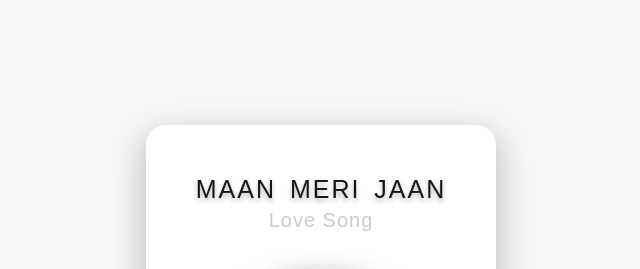
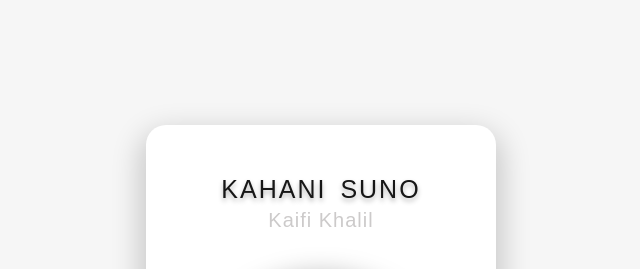
Before and after one commit to Lucky-Kashyap/Music-Player, a plain HTML site: page index.html in a window 1280 px wide. Shown: the top 269 px of the page, without its empty margins (319-959 px from the left). Drawn offline with Linux system fonts and the light colour scheme.

Commit message:
Update song name and artist name in index.html

```diff
--- a/index.html
+++ b/index.html
@@ -12,8 +12,8 @@
 <body>
     <div class="main_div">
         <div class="music_container">
-            <h2 id="title">Maan Meri Jaan</h2>
-            <h3 id="artist">Love Song</h3>
+            <h2 id="title">Kahani Suno</h2>
+            <h3 id="artist">Kaifi Khalil</h3>
             <div class="img_container">
                 <img src="img/lk1.jpg" alt="">
             </div>
```
